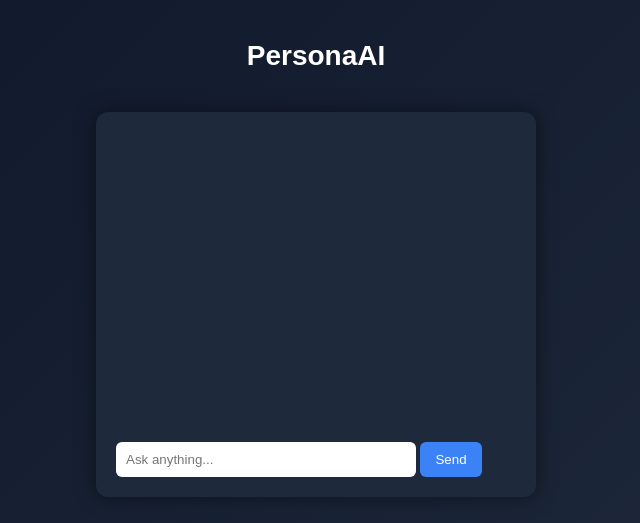
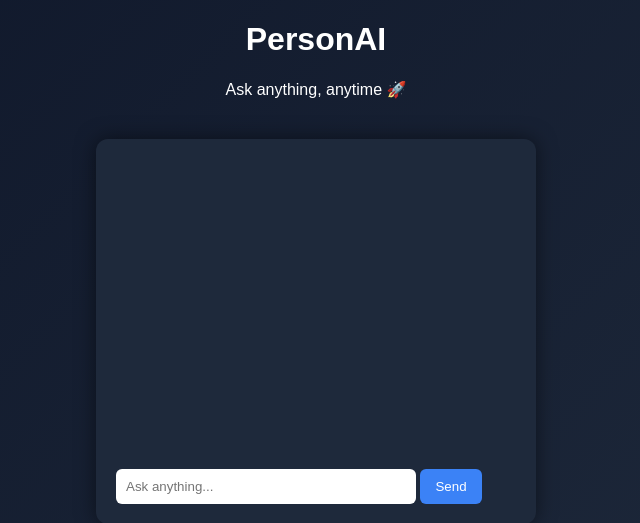
Before and after one commit to phanindramanojchalamalasetty-hub/personaai, a Flask app: page / in a window 1280 px wide. Shown: the top 523 px of the page, without its empty margins (324-964 px from the left). Run offline with Flask 3, Linux system fonts and the light colour scheme.

Commit message:
updated UI with title and tagline

```diff
--- a/templates/index.html
+++ b/templates/index.html
@@ -3,11 +3,13 @@
 <head>
     <meta charset="UTF-8">
     <meta name="viewport" content="width=device-width, initial-scale=1.0">
-    <title>AI Tutor</title>
+    <title>PersonAI - Your Smart Assistant</title>
     <link rel="stylesheet" href="/static/css/styles.css">
 </head>
 <body>
-<h1 class="title">PersonaAI</h1>
+<h1 style="text-align:center;">PersonAI</h1>
+<p style="text-align:center;">Ask anything, anytime 🚀</p>
+
 <div class="chat-container">
     <div id="chat-box" class="chat-box"></div>
 
```
